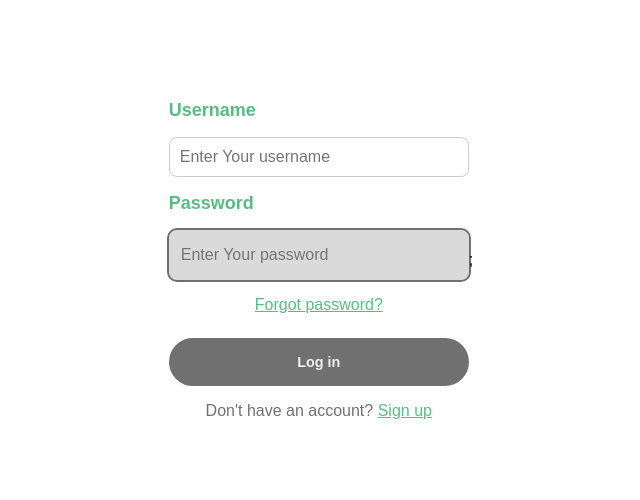
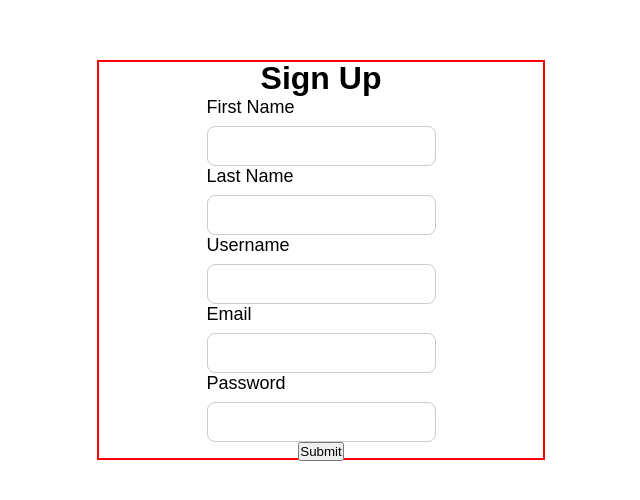
Before and after one commit to Correa95/Property-Management-System, a React (Vite) app in the folder client-side/: page /signUp in a window 1280 px wide. Shown: the part 140-640 px from the top of the page, without its empty margins (319-959 px from the left). Built offline with nearby package versions, Linux system fonts and the light colour scheme.

Commit message:
add the functionality on the signup form

```diff
--- a/client-side/src/App.jsx
+++ b/client-side/src/App.jsx
@@ -11,15 +11,16 @@ import MonthlyStatement from "./Components/MonthlyStatement";
 import Documents from "./Components/PageLayouts/Documents";
 import Units from "./Components/PageLayouts/Units";
 import SignUpForm from "./Components/Form/SignUpForm";
-
 import LoginForm from "./Components/Form/LogInForm";
 
 function App() {
   const { isAuthenticated } = useAuth();
   // Show only the login page until we’re authenticated
-  if (!isAuthenticated) return <LoginForm />;
+  // if (!isAuthenticated) return <LoginForm />;
   return (
     <Routes>
+      <Route path="/login" element={<LoginForm />} />
+      <Route path="/signUp" element={<SignUpForm />} />
       <Route
         path="/login"
         element={!isAuthenticated ? <LoginForm /> : <Navigate to="/" />}
--- a/client-side/src/Components/Form/SignUpForm.css
+++ b/client-side/src/Components/Form/SignUpForm.css
@@ -6,11 +6,15 @@
   align-items: center;
 }
 .signUpFrom {
-  width: 50%;
+  width: 35vw;
   height: 50%;
   border: 2px solid red;
+  display: flex;
+  flex-direction: column;
+  justify-content: center;
+  align-items: center;
 }
-.nameCredential,
+/* .nameCredential,
 .passwordCredential {
   display: flex;
-}
+} */
--- a/client-side/src/Components/Form/SignUpForm.jsx
+++ b/client-side/src/Components/Form/SignUpForm.jsx
@@ -1,31 +1,85 @@
+import { useEffect, useState } from "react";
+import "./SignUpForm.css";
 function SignUpForm() {
+  const [firstName, setFirstName] = useState("");
+  const [lastName, setLastName] = useState("");
+  const [userName, setUserName] = useState("");
+  const [email, setEmail] = useState("");
+  const [password, setPassword] = useState("");
+  const [error, setError] = useState(null);
+  const [success, setSuccess] = useState(null);
+  const handleSubmit = async (e) => {
+    e.preventDefault();
+    setError(null);
+    setSuccess(null);
+
+    try {
+      const response = await fetch("https://your-api-endpoint.com/signup", {
+        method: "POST",
+        headers: {
+          "Content-Type": "application/json",
+        },
+        body: JSON.stringify({
+          firstName,
+          lastName,
+          email,
+          userName,
+          password,
+        }),
+      });
+
+      if (!response.ok) {
+        throw new Error("Failed to create user");
+      }
+
+      setSuccess("User created successfully!");
+    } catch (error) {
+      setError(error.message);
+    }
+  };
   return (
     <div className="signUpFromContainer">
-      <form className="signUpFrom">
-        <div className="nameCredential">
+      <form className="signUpFrom" onSubmit={handleSubmit}>
+        <h1>Sign Up</h1>
+
         <label>
           First Name
-            <input type="text" />
+          <input
+            type="text"
+            value={firstName}
+            onChange={(e) => setFirstName(e.target.value)}
+          />
         </label>
         <label>
           Last Name
-            <input type="text" />
+          <input
+            type="text"
+            value={lastName}
+            onChange={(e) => setLastName(e.target.value)}
+          />
         </label>
         <label>
           Username
-            <input type="text" />
+          <input
+            type="text"
+            value={userName}
+            onChange={(e) => setUserName(e.target.value)}
+          />
         </label>
         <label>
           Email
-            <input type="text" />
+          <input
+            type="email"
+            value={email}
+            onChange={(e) => setEmail(e.target.value)}
+          />
         </label>
-        </div>
-        <div className="passwordCredential">
+
         <label>
           Password
-            <input type="password1" />
+          <input type="password" value={password} />
         </label>
-        </div>
+        <button type="submit">Submit</button>
       </form>
     </div>
   );
```
Lines whose indentation alone changed are shown as unchanged.
